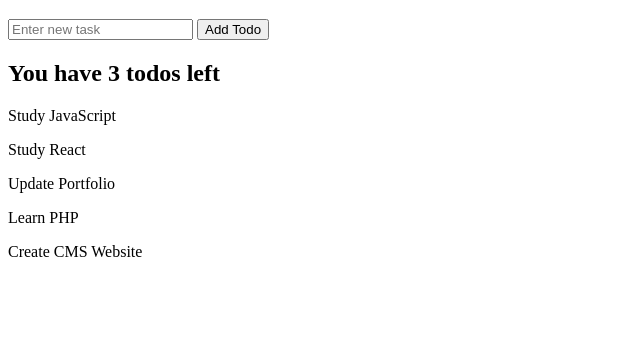
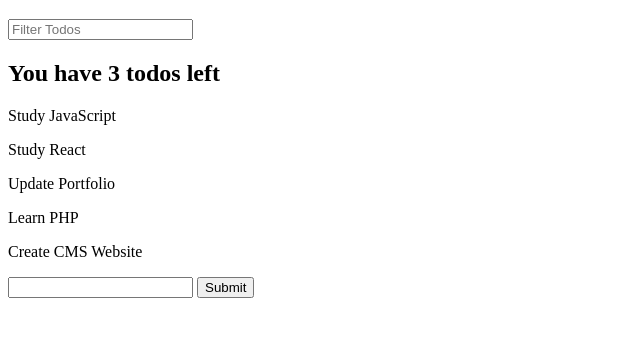
Before and after one commit to JohnDinhCodes/js-bootcamp, a plain HTML site: page todo-app/index.html in a window 1280 px wide. Shown: the part 61-398 px from the top of the page, without its empty margins (0-640 px from the left). Drawn offline with Linux system fonts and the light colour scheme.

Commit message:
Starting Working with Forms Challenge

```diff
--- a/todo-app/index.html
+++ b/todo-app/index.html
@@ -8,8 +8,14 @@
 </head>
 <body>
     <h1>Todos</h1>
-    <input id="todo-input" type="text" placeholder="Enter new task">
-    <button id="add-todo">Add Todo</button>
+    <input id="search-text" type="text" placeholder="Filter Todos">
+    <div id="todos">
+
+    </div>
+    <form>
+        <input id="create-todo" type="text" name="newTodo">
+        <input type="submit">
+    </form>
     <script src="script.js"></script>
 </body>
 </html>
--- a/todo-app/script.js
+++ b/todo-app/script.js
@@ -15,30 +15,40 @@
     completed: false
 }]
 
-const incompleteTodos = todos.filter(function (todo) {
+const filters = {
+    searchText: ''
+}
+
+const renderTodos = function (todos, filters) {
+    const filteredTodos = todos.filter(function (todo) {
+        return todo.title.toLowerCase().includes(filters.searchText.toLowerCase())
+    })
+
+    const incompleteTodos = filteredTodos.filter(function (todo) {
         return !todo.completed
     })
 
+    document.querySelector('#todos').innerHTML = ''
+
     const summary = document.createElement('h2')
     summary.textContent = `You have ${incompleteTodos.length} todos left`
+    document.querySelector('#todos').appendChild(summary)
 
-document.querySelector('body').appendChild(summary)
+    filteredTodos.forEach(function (todo) {
+        const todoEl = document.createElement('p')
+        todoEl.textContent = todo.title
+        document.querySelector('#todos').appendChild(todoEl)
+    })
+}
 
-todos.forEach(function (todo) {
-    const p = document.createElement('p')
-    p.textContent = todo.title
-    document.querySelector('body').appendChild(p)
+renderTodos(todos, filters)
+
+document.querySelector('#search-text').addEventListener('input', function (e) {
+    filters.searchText = e.target.value
+    renderTodos(todos, filters)
 })
 
-// You have 2 todos left (p element)
-// Add a p for each todo above (use text value)
-
-const button = document.querySelector('#add-todo')
-
-button.addEventListener('click', function (e) {
-    console.log('I am adding a new todo')
-})
-
-document.querySelector('#todo-input').addEventListener('input', function (e) {
-    console.log(e.target.value)
-})
+// 1. Create a form with a single input for todo text
+// 2. Setup a submit handler and cancel the default action
+// 3. Add a new item to the todos array with that text data (completed value of false)
+// 4. Rerender the application
```
Also changed, not shown: notes-app/index.html (+7 -3 lines), notes-app/notes-app.js (+27 -6 lines). Lines whose indentation alone changed are shown as unchanged.
